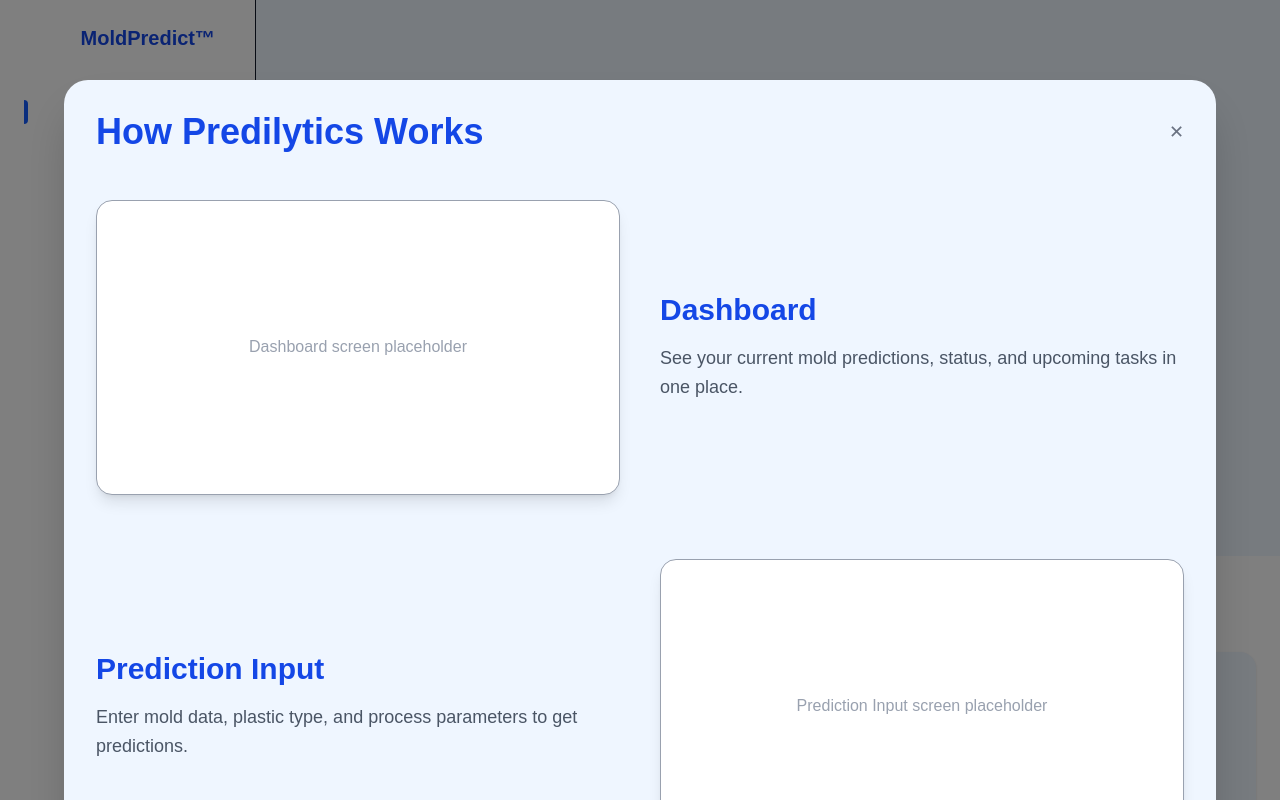
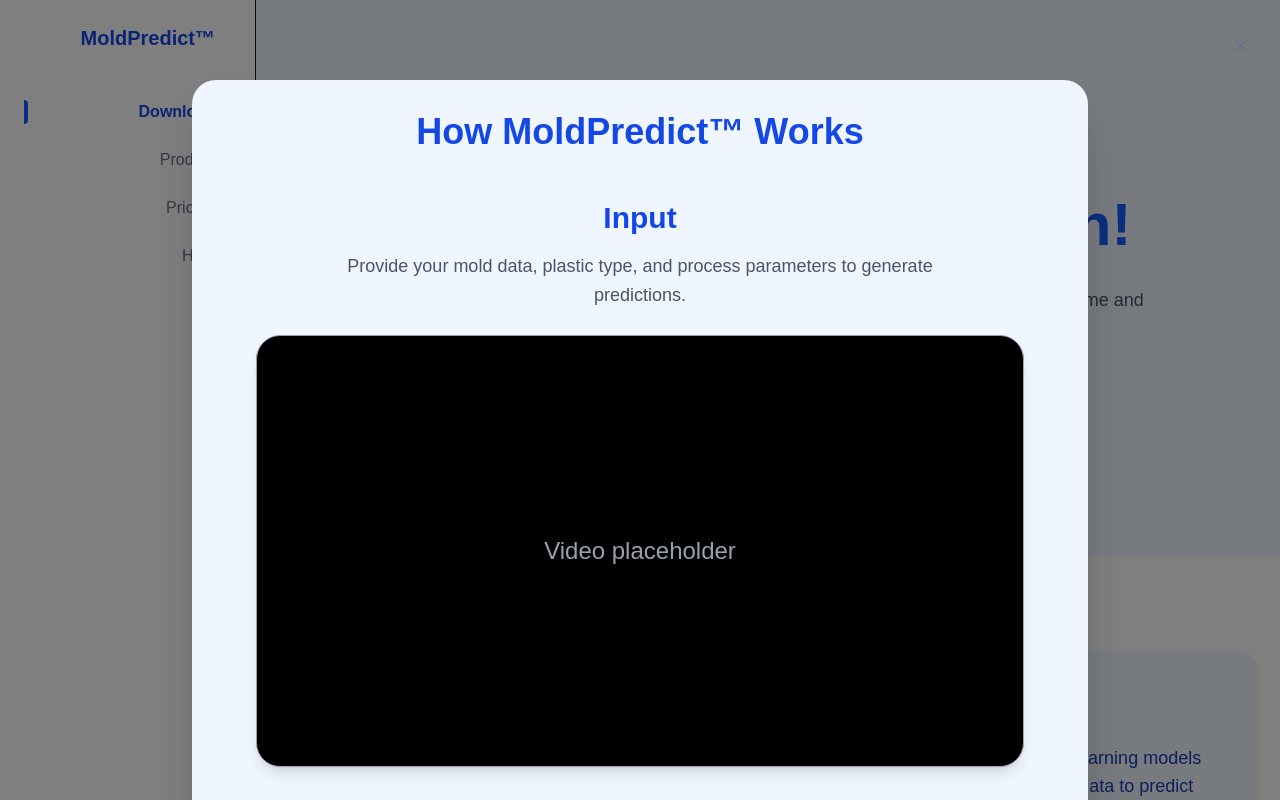
Before and after one commit to joe-syritamaria/predilytics-website, a Next.js app: page /moldpredict in a window 1280 px wide. Both pictures are taken after a click on the button "See How It Works". Shown: the top 800 px of the page. Built offline with nearby package versions, Linux system fonts and the light colour scheme.

Commit message:
Updated How It Works section with Input/Output placeholders

```diff
--- a/app/moldpredict/components/HowItWorks.tsx
+++ b/app/moldpredict/components/HowItWorks.tsx
@@ -8,72 +8,66 @@
 
 const screens = [
   {
-    title: "Dashboard",
-    desc: "See your current mold predictions, status, and upcoming tasks in one place.",
-    img: "/placeholder-dashboard.png",
+    title: "Input",
+    desc: "Provide your mold data, plastic type, and process parameters to generate predictions.",
+    imgType: "video",
   },
   {
-    title: "Prediction Input",
-    desc: "Enter mold data, plastic type, and process parameters to get predictions.",
-    img: "/placeholder-input.png",
-  },
-  {
-    title: "Results",
-    desc: "Visualize predicted mold performance and expected costs.",
-    img: "/placeholder-results.png",
-  },
-  {
-    title: "Reports",
-    desc: "Download reports or share with your team directly from the app.",
-    img: "/placeholder-reports.png",
+    title: "Output",
+    desc: "View the predicted days to overhaul, expected costs, risk metrics, and more.",
+    imgType: "image",
   },
 ];
 
 export default function HowItWorks({ onClose }: HowItWorksProps) {
   return (
     <div className="fixed inset-0 z-50 bg-black/50 flex justify-center items-start overflow-y-auto py-20">
-      <div className="bg-blue-50 rounded-3xl max-w-6xl w-full mx-4 p-8 shadow-2xl">
+      <div className="bg-blue-50 rounded-3xl max-w-4xl w-full mx-4 p-8 shadow-2xl">
         {/* Header */}
         <div className="flex justify-between items-center mb-12">
-          <h1 className="text-4xl font-bold text-blue-700">
-            How Predilytics Works
+          <h1 className="text-4xl font-bold text-blue-700 text-center w-full">
+            How MoldPredict™ Works
           </h1>
 
           <button
             onClick={onClose}
-            className="text-gray-500 hover:text-blue-600 text-lg"
+            className="absolute top-8 right-8 text-gray-500 hover:text-blue-600 text-lg"
           >
             ✕
           </button>
         </div>
 
         {/* Screens */}
-        {screens.map((screen, i) => (
+        {screens.map((screen) => (
           <motion.div
             key={screen.title}
-            className={`flex flex-col md:flex-row items-center gap-10 mb-16 ${
-              i % 2 === 1 ? "md:flex-row-reverse" : ""
-            }`}
+            className="flex flex-col items-center gap-6 mb-16"
             initial={{ opacity: 0, y: 60 }}
             whileInView={{ opacity: 1, y: 0 }}
             viewport={{ once: true, amount: 0.3 }}
             transition={{ duration: 0.7, ease: "easeOut" }}
           >
-            {/* Image */}
-            <div className="md:w-1/2">
-              <div className="aspect-video bg-white border rounded-2xl shadow-lg flex items-center justify-center text-gray-400">
-                {screen.title} screen placeholder
-              </div>
-            </div>
-
-            {/* Text */}
-            <div className="md:w-1/2 text-center md:text-left">
-              <h2 className="text-2xl md:text-3xl font-semibold text-blue-700 mb-4">
+            {/* Title & Text */}
+            <div className="text-center max-w-2xl">
+              <h2 className="text-3xl font-semibold text-blue-700 mb-4">
                 {screen.title}
               </h2>
               <p className="text-gray-600 text-lg leading-relaxed">
                 {screen.desc}
               </p>
+            </div>
+
+            {/* Placeholder */}
+            <div className="w-full max-w-3xl">
+              {screen.imgType === "video" ? (
+                <div className="aspect-video bg-black border rounded-3xl shadow-lg flex items-center justify-center text-gray-400 text-2xl">
+                  Video placeholder
+                </div>
+              ) : (
+                <div className="aspect-video bg-white border rounded-3xl shadow-lg flex items-center justify-center text-gray-400 text-2xl">
+                  Image placeholder
+                </div>
+              )}
             </div>
           </motion.div>
         ))}
```
Also changed, not shown: 1 other file (tests, documents, lock files or other folders).
